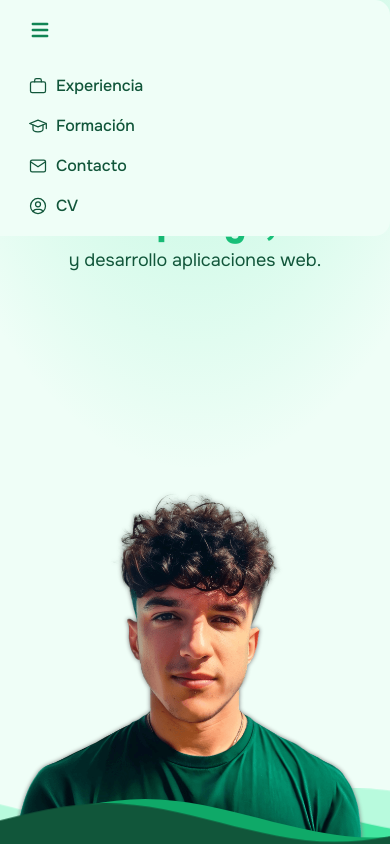
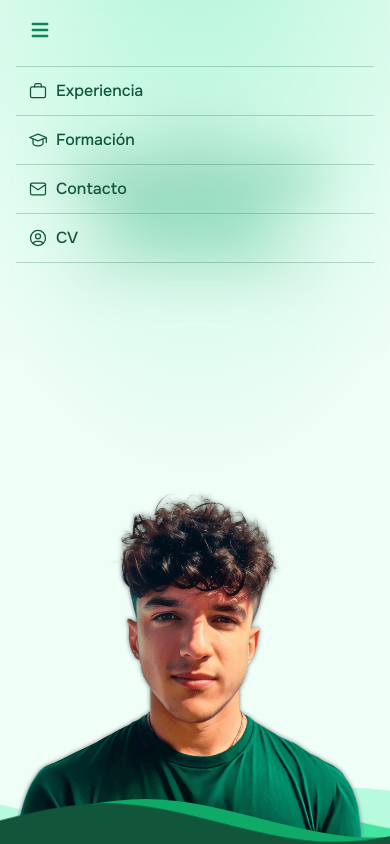
Before and after one commit to Jgonaz/jgonaz-portfolio, a Next.js app: page / in a window 390 px wide. Both pictures are taken after a click on the button "Abrir menú principal". Shown: the top 844 px of the page. Built offline with nearby package versions, Linux system fonts and the light colour scheme.

Commit message:
Backdrop blur style mobile menu

```diff
--- a/src/app/_components/header.tsx
+++ b/src/app/_components/header.tsx
@@ -69,7 +69,7 @@ export default function Header () {
                 <a
                   onClick={toggleMobileMenu}
                   href='#work'
-                  className='header-link flex items-center gap-2 py-2 pr-4 pl-3 text-jade-900 hover:bg-gray-50 md:hover:bg-transparent md:hover:text-primary-700 md:p-0'
+                  className='header-link flex items-center gap-2 py-3 pr-4 pl-3 text-jade-900 hover:bg-gray-50 md:hover:bg-transparent md:hover:text-primary-700 md:p-0'
                   aria-current='page'
                 >
                   <WorkIcon className='md:hidden' />
@@ -80,7 +80,7 @@ export default function Header () {
                 <a
                   onClick={toggleMobileMenu}
                   href='#education'
-                  className='header-link flex items-center gap-2 py-2 pr-4 pl-3 text-jade-900 hover:bg-gray-50 md:hover:bg-transparent  md:hover:text-primary-700 md:p-0'
+                  className='header-link flex items-center gap-2 py-3 pr-4 pl-3 text-jade-900 hover:bg-gray-50 md:hover:bg-transparent  md:hover:text-primary-700 md:p-0'
                 >
                   <EducationIcon className='md:hidden' />
                   Formación
@@ -90,7 +90,7 @@ export default function Header () {
                 <a
                   onClick={toggleMobileMenu}
                   href='#contact'
-                  className='header-link flex items-center gap-2 py-2 pr-4 pl-3 text-jade-900 hover:bg-gray-50 md:hover:bg-transparent md:hover:text-primary-700 md:p-0'
+                  className='header-link flex items-center gap-2 py-3 pr-4 pl-3 text-jade-900 hover:bg-gray-50 md:hover:bg-transparent md:hover:text-primary-700 md:p-0'
                 >
                   <MailIcon className='md:hidden' />
                   Contacto
@@ -100,7 +100,7 @@ export default function Header () {
                 <a
                   href='https://docs.google.com/document/d/119rL87biQUfklitcP0fOVYvQFW94zezUSvZMLK5W89Q/edit'
                   target='_blank'
-                  className='header-link flex items-center gap-2 py-2 pr-4 pl-3 text-jade-900 hover:bg-gray-50 md:hover:bg-transparent md:hover:text-primary-700 md:p-0'
+                  className='header-link flex items-center gap-2 py-3 pr-4 pl-3 text-jade-900 hover:bg-gray-50 md:hover:bg-transparent md:hover:text-primary-700 md:p-0'
                 >
                   <UserIcon className='md:hidden' />
                   CV
--- a/src/app/_styles/header.css
+++ b/src/app/_styles/header.css
@@ -1,17 +1,23 @@
 @media (max-width: 768px) {
   header.show-mobile-menu {
-    position: fixed;
-    background: var(--color-jade-50);
+    position: absolute;
+    backdrop-filter: blur(30px);
+    padding-bottom: 5rem;
     border-bottom-right-radius: 15px;
     border-top-right-radius: 15px;
     transition-property: all;
     transition-timing-function: cubic-bezier(0.4, 0, 0.2, 1);
-    transition-duration: 10ms;
-
-    .header-link:hover {
-      color: var(--color-jade-50);
-      border-radius: 12px;
-      background: var(--color-jade-950);
+    transition-duration: 25ms;
+    li {
+      border-top: 0.5px solid #11563a3b;
+      .header-link:hover {
+        color: var(--color-jade-50);
+        border-radius: 12px;
+        background: var(--color-jade-950);
+      }
+    }
+    li:last-child {
+      border-bottom: 0.5px solid #11563a3b;
     }
   }
 }
```
